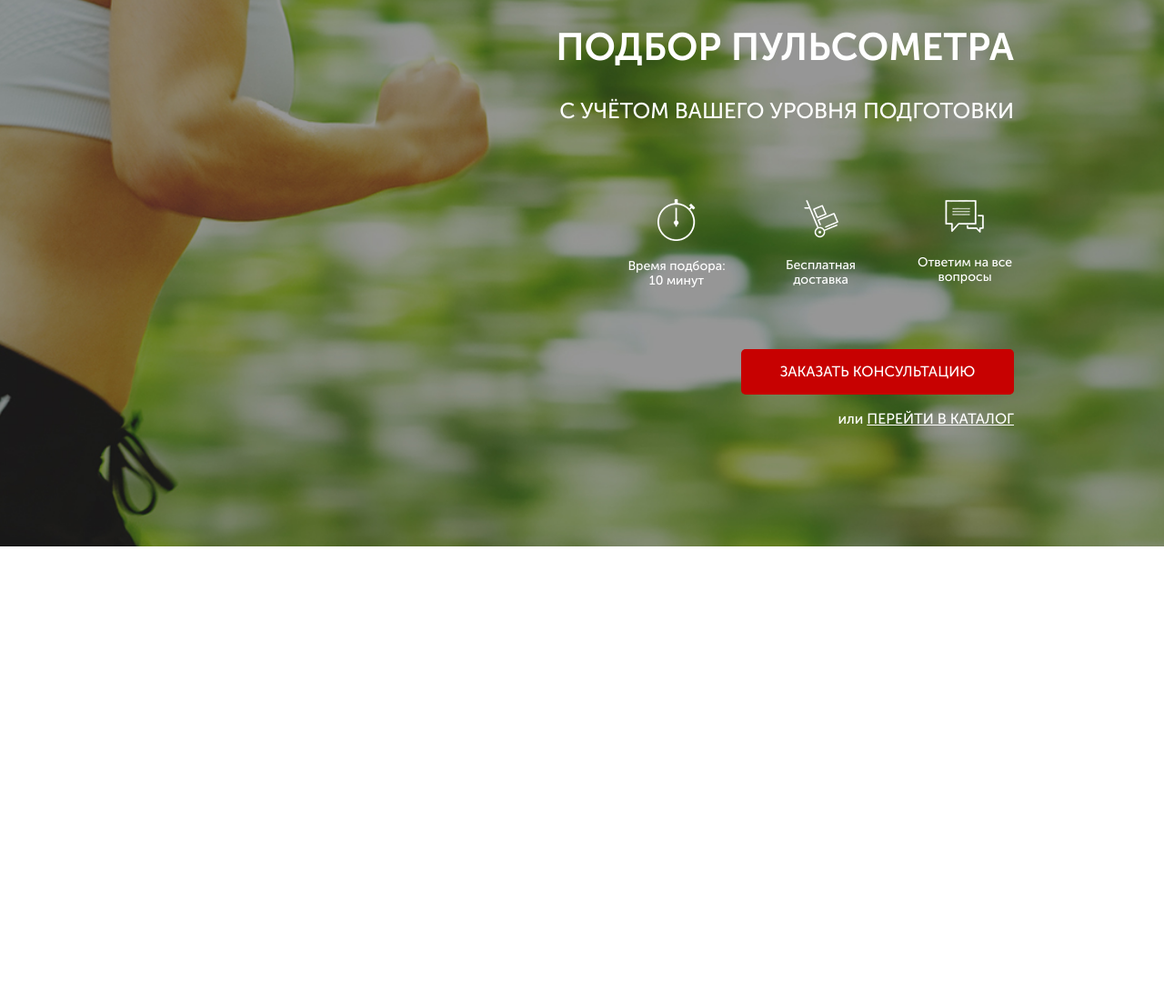
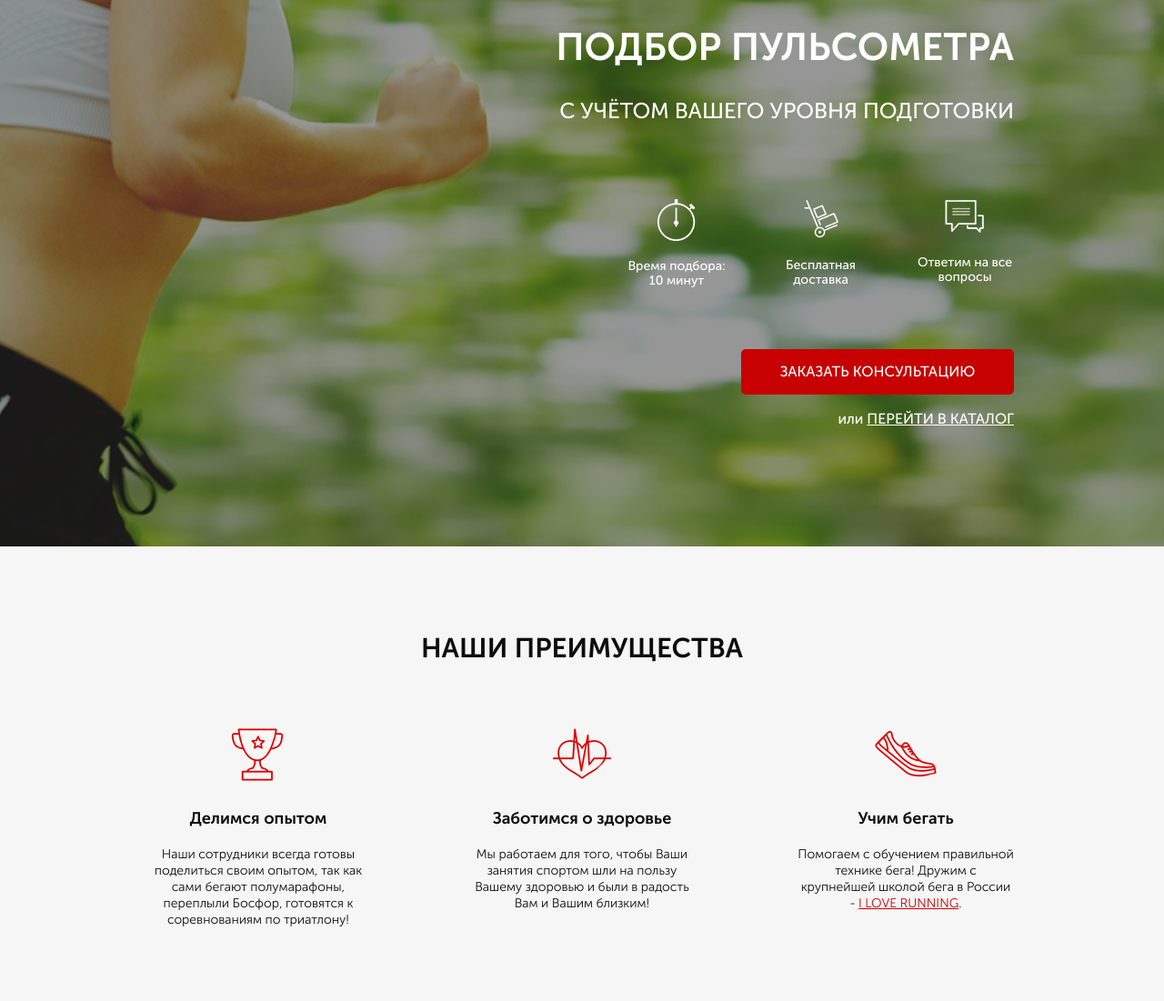
Before and after one commit to savitskicosta/Training_Udemy_Pulse, a plain HTML site: page index.html in a window 1280 px wide. Shown: the part 163-1264 px from the top of the page at 91% size. Before the commit the page ends 800 px from the top, so only its background shows below. Drawn offline with Linux system fonts and the light colour scheme.

Commit message:
add new section - advantages

```diff
--- a/index.html
+++ b/index.html
@@ -41,6 +41,29 @@
 			</div>
 		</div>
 		<!-- /.promo -->
+		<section class="advantages">
+			<div class="container">
+				<h2 class="title">НАШИ ПРЕИМУЩЕСТВА</h2>
+				<div class="advantages__wrapper">
+					<div class="advantages__item">
+						<img src="img/icon/advantages_icon_1.png" alt="experience" class="advantages__img" />
+						<div class="advantages__subtitle">Делимся опытом</div>
+						<div class="advantages__descr">Наши сотрудники всегда готовы поделиться своим опытом, так как сами бегают полумарафоны, переплыли Босфор, готовятся к соревнованиям по триатлону!</div>
+					</div>
+					<div class="advantages__item">
+						<img src="img/icon/advantages_icon_2.png" alt="health" class="advantages__img" />
+						<div class="advantages__subtitle">Заботимся о здоровье</div>
+						<div class="advantages__descr">Мы работаем для того, чтобы Ваши занятия спортом шли на пользу Вашему здоровью и были в радость Вам и Вашим близким!</div>
+					</div>
+					<div class="advantages__item">
+						<img src="img/icon/advantages_icon_3.png" alt="run" class="advantages__img" />
+						<div class="advantages__subtitle">Учим бегать</div>
+						<div class="advantages__descr">Помогаем с обучением правильной технике бега! Дружим с крупнейшей школой бега в России - <a href="#">I LOVE RUNNING</a>.</div>
+					</div>
+				</div>
+			</div>
+		</section>
+		<!-- /.advantages -->
 		<script src="js/main.min.js"></script>
 	</body>
 </html>
--- a/scss/base/_variables.scss
+++ b/scss/base/_variables.scss
@@ -1 +1,2 @@
 $main-color: #c70101;
+$text-color: #0d0d0d;
--- /dev/null
+++ b/scss/blocks/_advantages.scss
@@ -0,0 +1,38 @@
+.advantages {
+	padding: 70px 0 80px 0;
+	background-color: #f6f6f6;
+	&__wrapper {
+		margin-top: 65px;
+		display: flex;
+		justify-content: space-between;
+	}
+	&__item {
+		max-width: 238px;
+		display: flex;
+		flex-direction: column;
+		align-items: center;
+	}
+	&__subtitle {
+		margin-top: 30px;
+		color: $text-color;
+		font-size: 18px;
+		font-weight: 700;
+	}
+	&__descr {
+		margin-top: 20px;
+		color: $text-color;
+		text-align: center;
+		font-size: 14px;
+		font-weight: 300;
+		line-height: 18px;
+		a {
+			color: $main-color;
+			text-decoration: none;
+			text-transform: uppercase;
+			text-decoration: underline;
+			&:hover {
+				color: $text-color;
+			}
+		}
+	}
+}
--- a/scss/style.scss
+++ b/scss/style.scss
@@ -3,6 +3,7 @@
 @import "blocks/header";
 @import "blocks/promo";
 @import "blocks/buttons";
+@import "blocks/advantages";
 
 * {
 	font-family: "Museo Sans Cyrl", sans-serif;
@@ -12,3 +13,10 @@
 	max-width: 950px;
 	margin: 0 auto;
 }
+
+.title {
+	text-align: center;
+	color: $text-color;
+	font-size: 30px;
+	font-weight: 700;
+}
```
Also changed, not shown: css/style.min.css.
